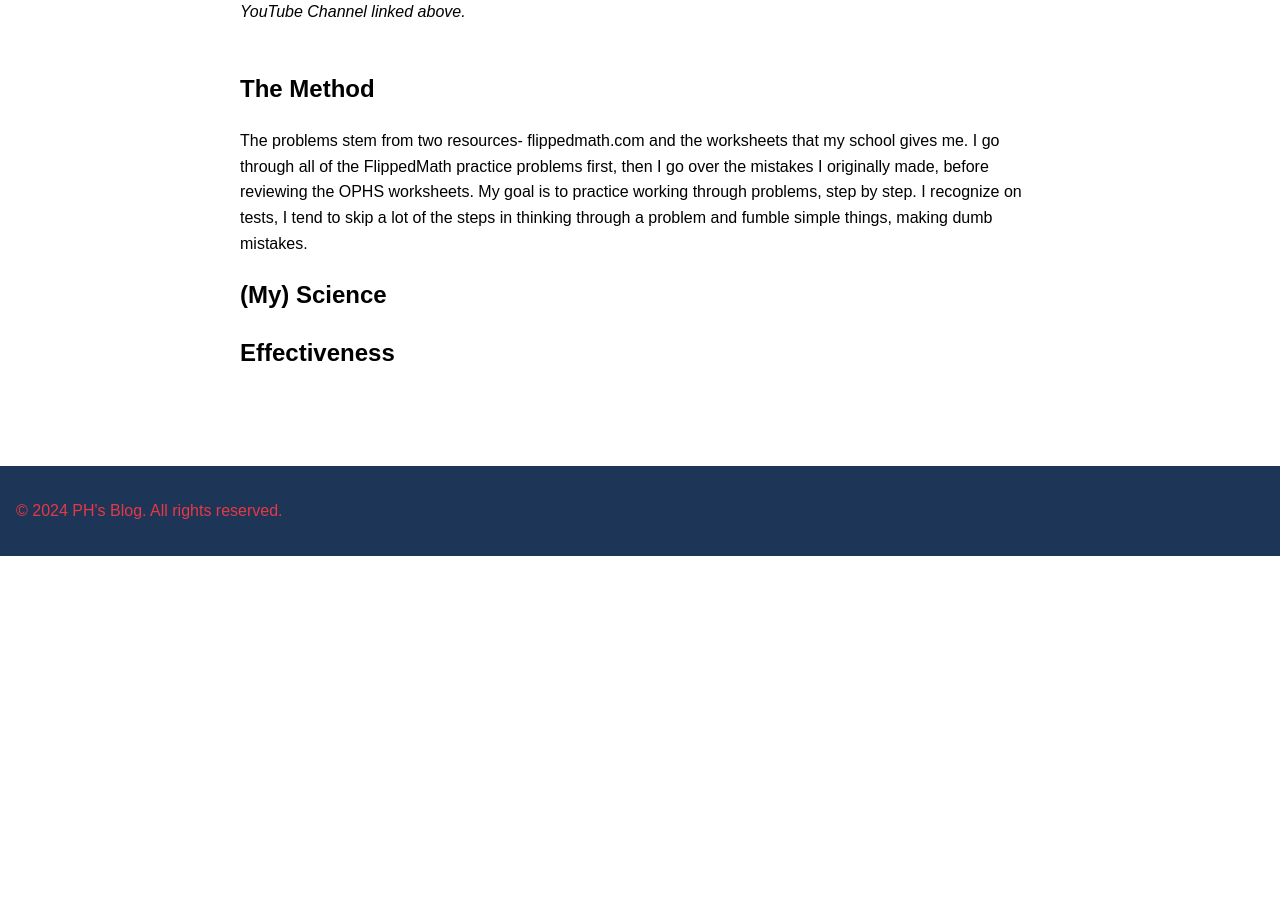
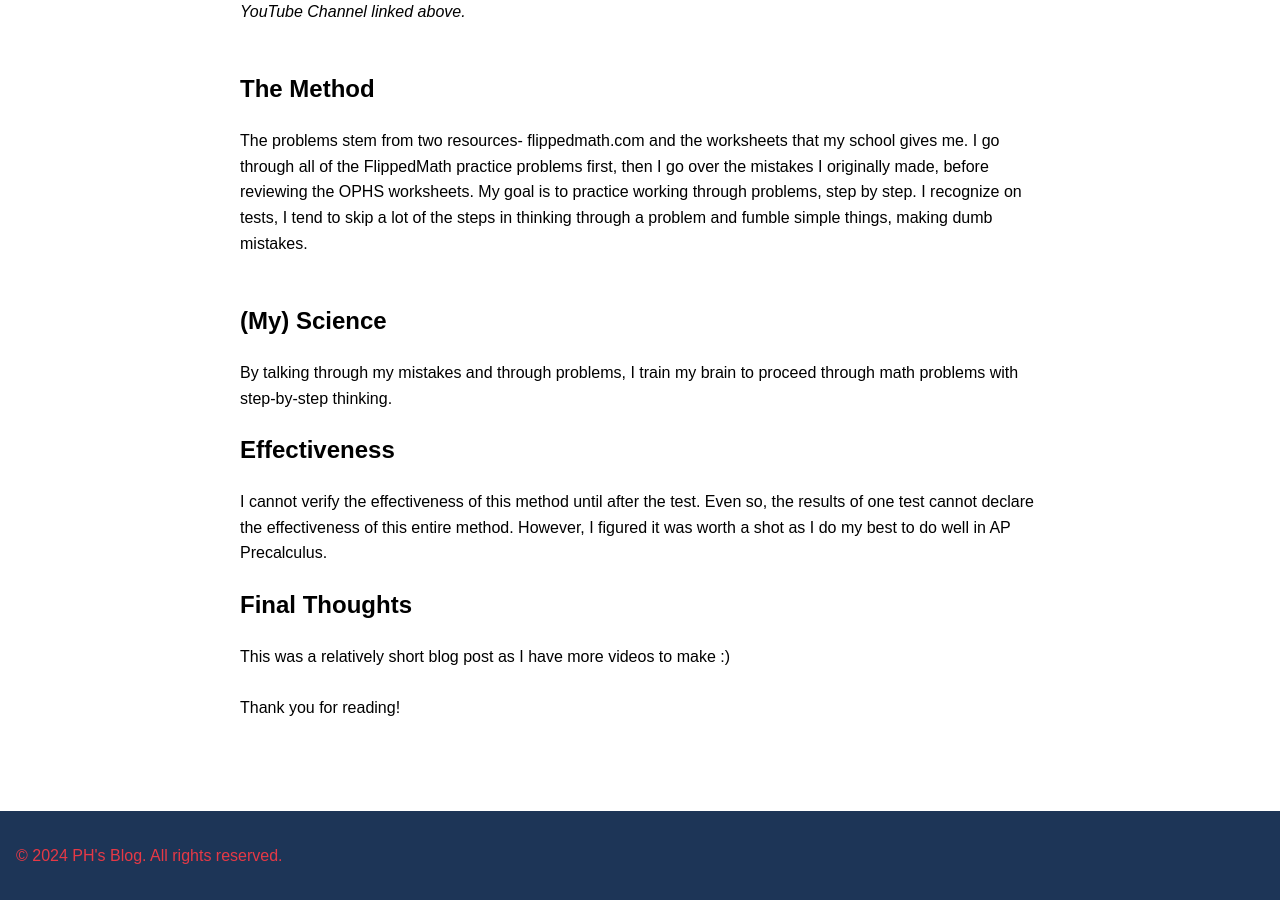
Before and after one commit to CaptainSapphire/PH-s-Blog, a Jekyll site: the page built from _posts/2024-12-09-A-new-study-method.md, in a window 1280 px wide and 900 px high, scrolled down 851 px. Built offline with Jekyll 4.4.1, drawn with Linux system fonts in a browser that asks for light colours; our own code applies the rules of GitHub Pages for plain Markdown files; before the commit the page ends 1407 px from its top, so only the background shows below that.

Commit message:
Update 2024-12-09-A-new-study-method.md

```diff
--- a/_posts/2024-12-09-A-new-study-method.md
+++ b/_posts/2024-12-09-A-new-study-method.md
@@ -11,9 +11,14 @@ All of them are up on my YouTube channel or will be by the beginning of tomorrow
 ## The Method
 The problems stem from two resources- flippedmath.com and the worksheets that my school gives me.
 I go through all of the FlippedMath practice problems first, then I go over the mistakes I originally made, before reviewing the OPHS worksheets.
-My goal is to practice working through problems, step by step. I recognize on tests, I tend to skip a lot of the steps in thinking through a problem and fumble simple things, making dumb mistakes.
-
+My goal is to practice working through problems, step by step. I recognize on tests, I tend to skip a lot of the steps in thinking through a problem and fumble simple things, making dumb mistakes. <br><br>
 
 ## (My) Science
+By talking through my mistakes and through problems, I train my brain to proceed through math problems with step-by-step thinking.
 
 ## Effectiveness
+I cannot verify the effectiveness of this method until after the test. Even so, the results of one test cannot declare the effectiveness of this entire method. However, I figured it was worth a shot as I do my best to do well in AP Precalculus.
+
+## Final Thoughts
+This was a relatively short blog post as I have more videos to make :) <br><br>
+Thank you for reading!
```
